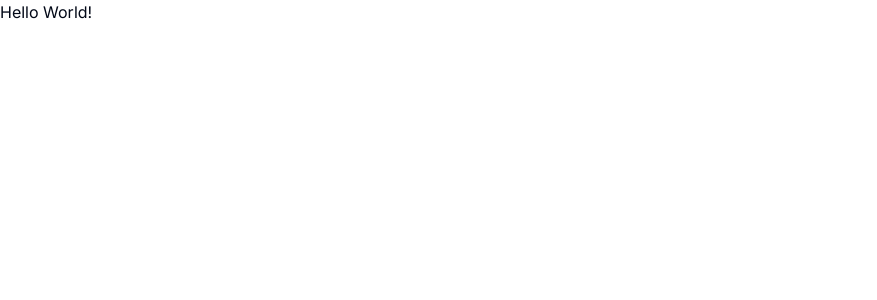
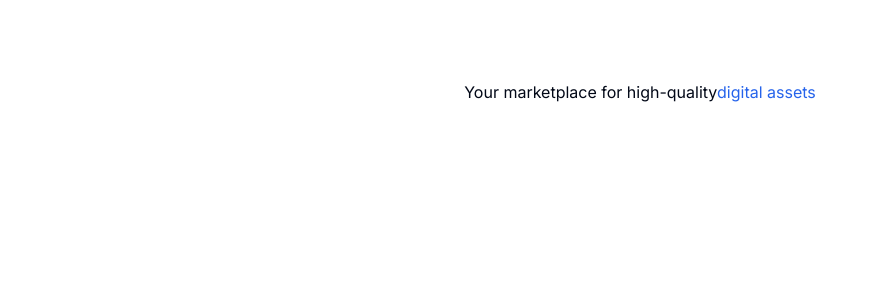
Before and after one commit to SherryFang1207/digitalHippo, a Next.js app: page / in a window 1280 px wide. Shown: the top 300 px of the page, without its empty margins (0-877 px from the left). Built offline with nearby package versions, Linux system fonts and the light colour scheme.

Commit message:
setup layout files

```diff
--- a/src/app/layout.tsx
+++ b/src/app/layout.tsx
@@ -1,22 +1,29 @@
-import type { Metadata } from 'next'
-import { Inter } from 'next/font/google'
-import './globals.css'
+import type { Metadata } from "next";
+import { Inter } from "next/font/google";
+import "./globals.css";
+import { cn } from "@/lib/utils";
 
-const inter = Inter({ subsets: ['latin'] })
+const inter = Inter({ subsets: ["latin"] });
 
 export const metadata: Metadata = {
-  title: 'Create Next App',
-  description: 'Generated by create next app',
-}
+  title: "Create Next App",
+  description: "Generated by create next app",
+};
 
 export default function RootLayout({
   children,
 }: {
-  children: React.ReactNode
+  children: React.ReactNode;
 }) {
   return (
-    <html lang="en">
-      <body className={inter.className}>{children}</body>
+    <html lang="en" className="h-full">
+      <body
+        className={cn("relative h-full font-sans antialiased", inter.className)}
+      >
+        <main className="relative flex flex-col min-h-screen">
+          <div className="flex-grow flex-1">{children}</div>
+        </main>
+      </body>
     </html>
-  )
+  );
 }
--- a/src/app/page.tsx
+++ b/src/app/page.tsx
@@ -1,3 +1,14 @@
+import MaxWidthWrapper from "@/components/layout/MaxWidthWrapper";
+
 export default function Home() {
-  return <p>Hello World!</p>;
+  return (
+    <MaxWidthWrapper>
+      <div className="py-20 mx-auto text-center flex flex-col items-center max-w-3xl">
+        <h1>
+          Your marketplace for high-quality
+          <span className="text-blue-600">digital assets</span>
+        </h1>
+      </div>
+    </MaxWidthWrapper>
+  );
 }
--- /dev/null
+++ b/src/components/layout/MaxWidthWrapper.tsx
@@ -0,0 +1,21 @@
+import { cn } from "@/lib/utils";
+import React, { ReactNode } from "react";
+
+export default function MaxWidthWrapper({
+  className,
+  children,
+}: {
+  className?: string;
+  children: ReactNode;
+}) {
+  return (
+    <div
+      className={cn(
+        "mx-auto w-full max-w-screen-xl px-2.5 md:px-20",
+        className
+      )}
+    >
+      {children}
+    </div>
+  );
+}
```
